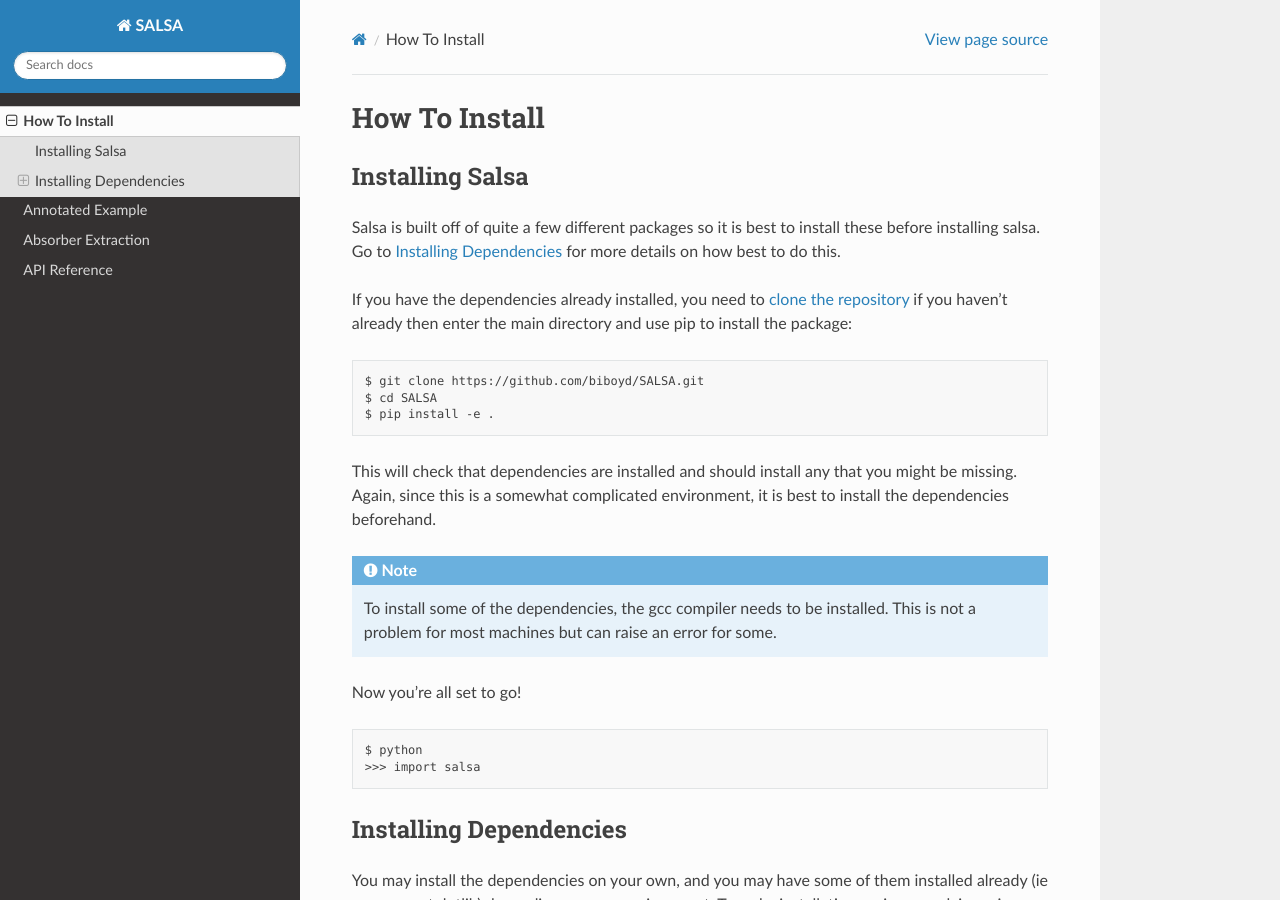
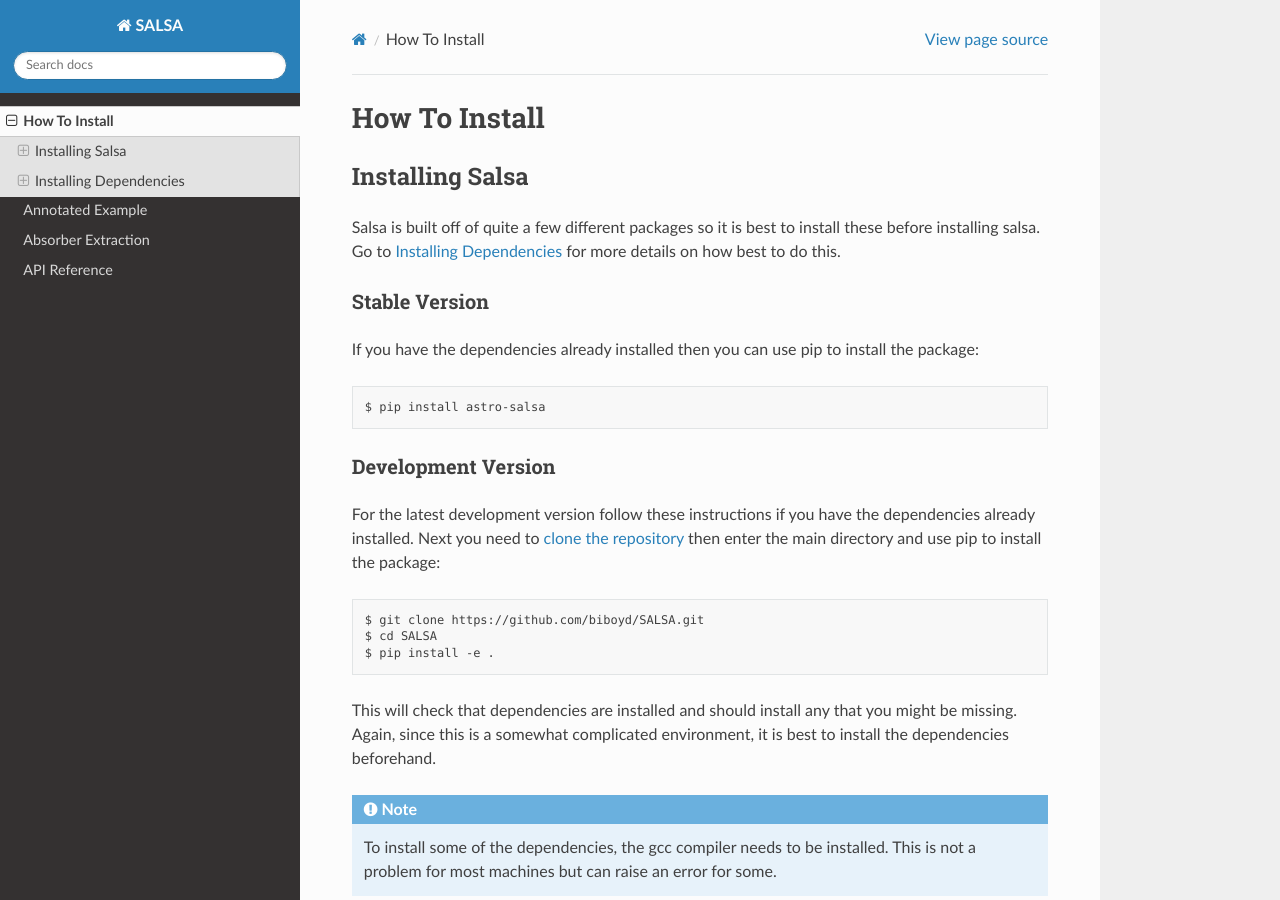
Before and after one commit to biboyd/SALSA, a Sphinx documentation site: the page built from docs/source/installation.rst, in a window 1280 px wide and 900 px high. Built offline with Sphinx 7.4.7 and the Read the Docs theme 2.0.0, drawn with Linux system fonts in a browser that asks for light colours.

Commit message:
update pip install instructions

```diff
--- a/docs/source/installation.rst
+++ b/docs/source/installation.rst
@@ -10,9 +10,21 @@
 these before installing salsa. Go to :ref:`dependencies-install` for more details
 on how best to do this.
 
-If you have the dependencies already installed, you need to `clone the
-repository <https://github.com/biboyd/SALSA>`_ if you haven't already then enter
-the main directory and use pip to install the package: ::
+Stable Version
+--------------
+
+If you have the dependencies already installed then you can use pip to install
+the package: ::
+
+  $ pip install astro-salsa
+
+Development Version
+-------------------
+
+For the latest development version follow these instructions if you have the
+dependencies already installed. Next you need to `clone the repository
+<https://github.com/biboyd/SALSA>`_ then enter the main directory and use pip to
+install the package: ::
 
   $ git clone https://github.com/biboyd/SALSA.git
   $ cd SALSA
```
Also changed, not shown: README.md (+9 -2 lines).
